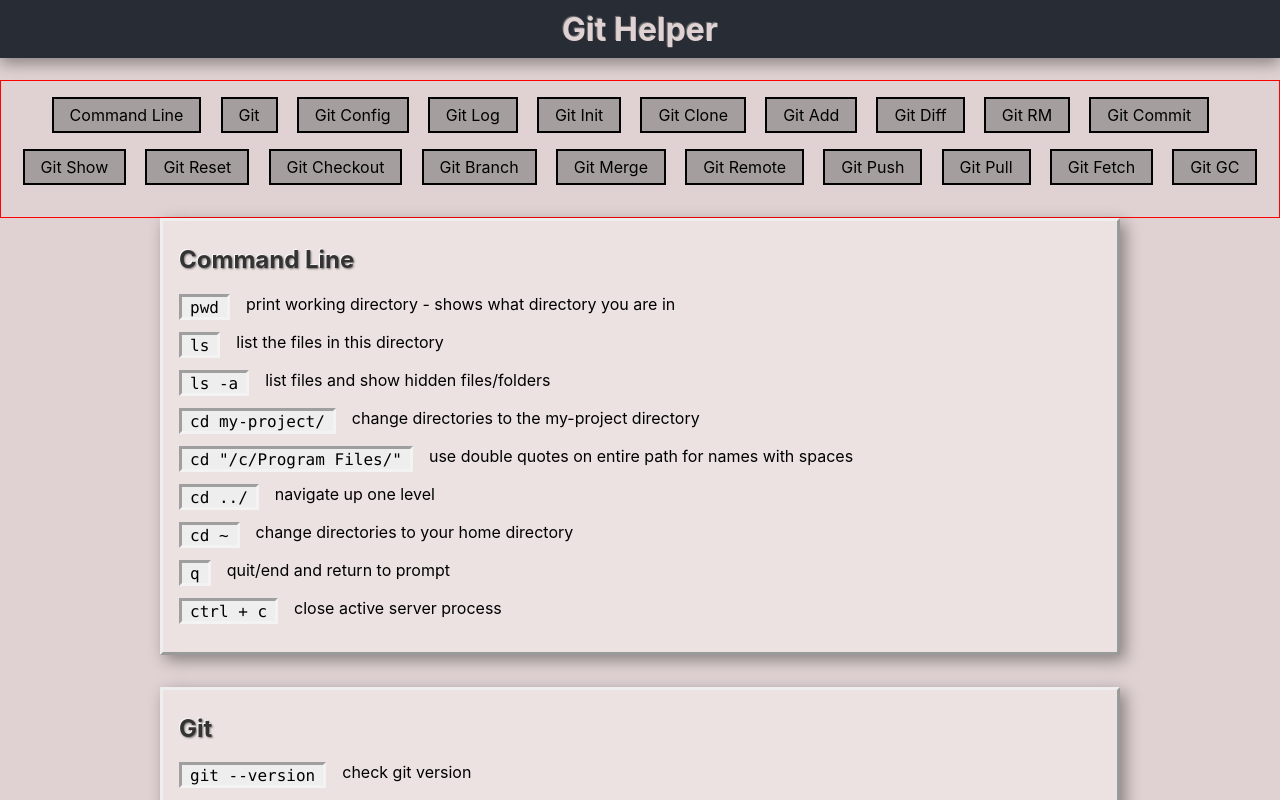
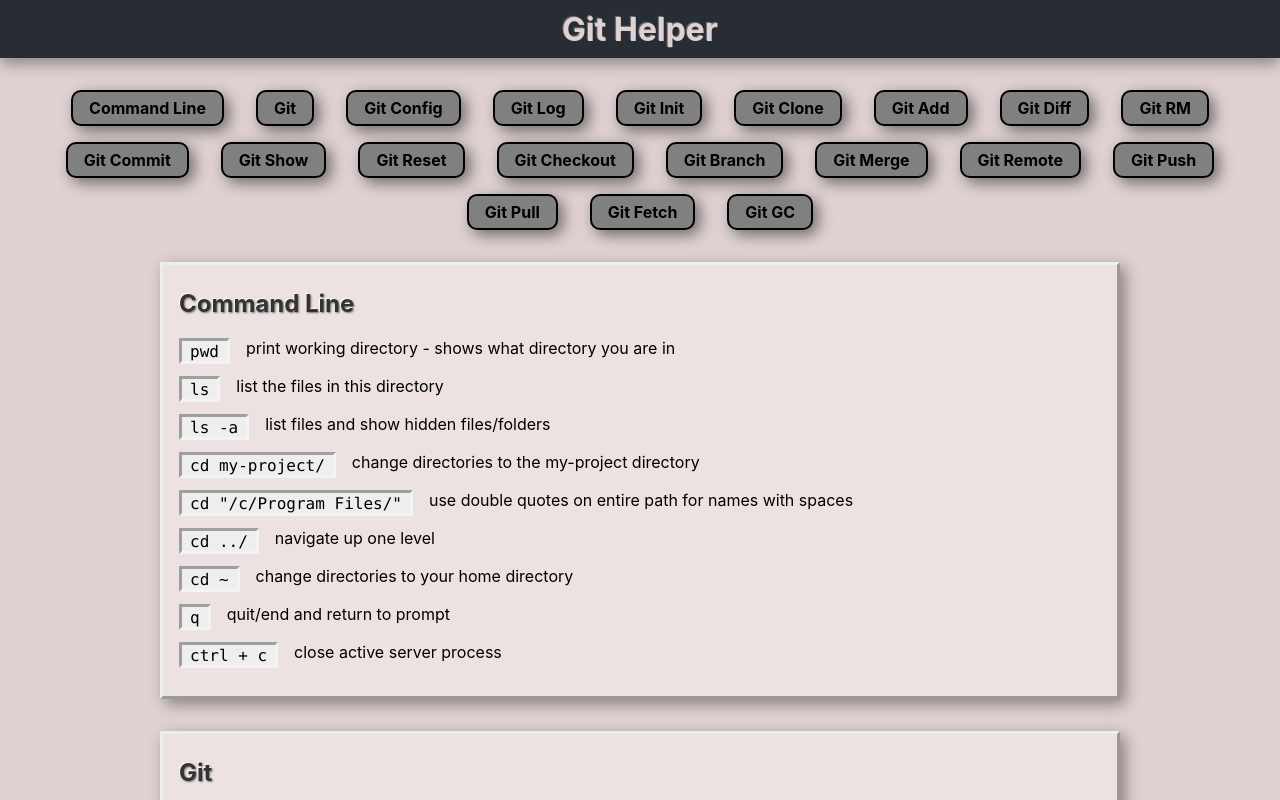
Before and after one commit to davidlongwith/git-helper, a React (Create React App) app: page / in a window 1280 px wide. Shown: the top 800 px of the page. Built offline with nearby package versions, Linux system fonts and the light colour scheme.

Commit message:
quick links styling continued...

```diff
--- a/src/App.css
+++ b/src/App.css
@@ -10,6 +10,7 @@
 
 .app-header h1 {
   color: rgb(224, 210, 210);
+  margin-bottom: 0;
   margin-top: 0;
   padding: 0.3em 0;
   text-shadow: -1px -1px 1px rgb(122, 122, 122);
--- a/src/QuickLinks.css
+++ b/src/QuickLinks.css
@@ -1,5 +1,5 @@
 #quick-link-navigation {
-  border: 1px solid red;
+  padding-top: 1em;
   text-align: center;
 }
 
@@ -14,26 +14,25 @@
 
 .quick-link {
   border: 2px solid #000;
+  border-radius: 10px;
+  box-shadow: 5px 5px 15px rgba(0, 0, 0, 0.5); /* rgba(0, 0, 0, 0.4) */
   color: #000;
   display: inline-block;
+  font-weight: bold;
   line-height: 2;
   margin-bottom: 1em;
-  margin-right: 1.5%;
+  margin-left: 1.25%;
+  margin-right: 1.25%;
   padding-left: 1em;
   padding-right: 1em;
   outline: none;
   text-decoration: none;
 }
 
-#quick-link-navigation li:last-child .quick-link {
-  margin-right: 0;
-}
-
 .quick-link:link,
 .quick-link:visited,
 .quick-link:focus {
-  background: rgb(109, 109, 109);
-  background: rgba(109, 109, 109, 0.5);
+  background: rgb(128, 128, 128); /* rgb(128, 128, 128) */
 }
 
 .quick-link:hover {
```
